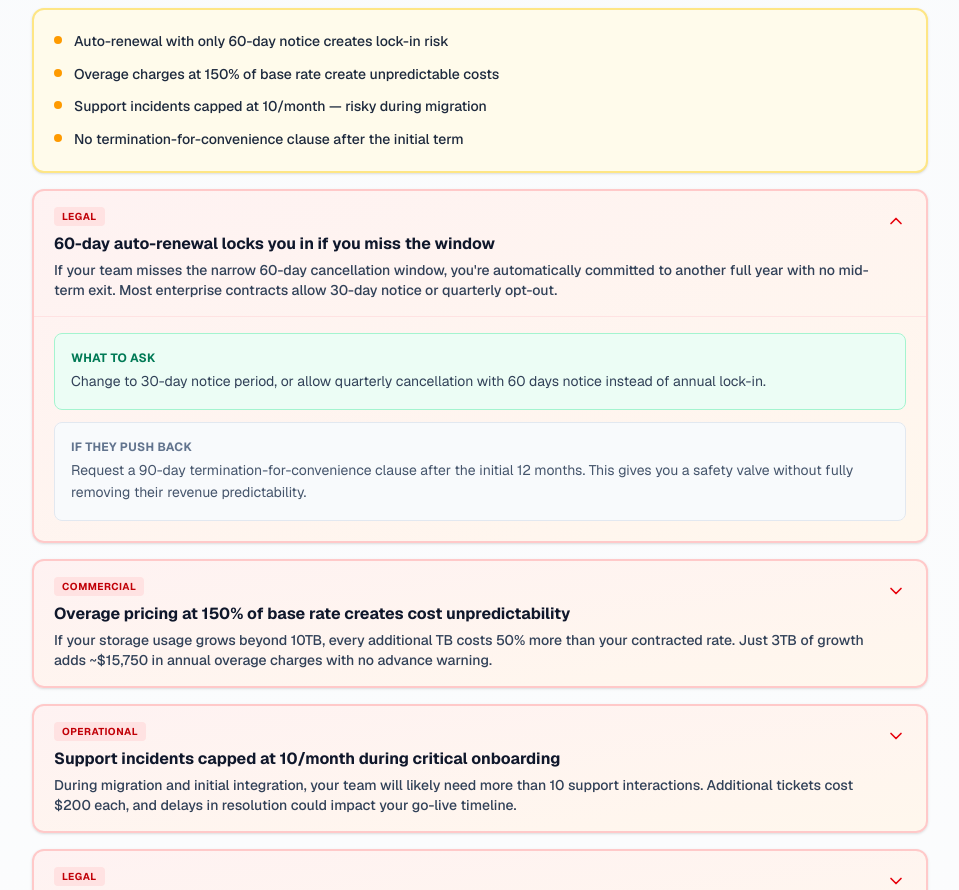
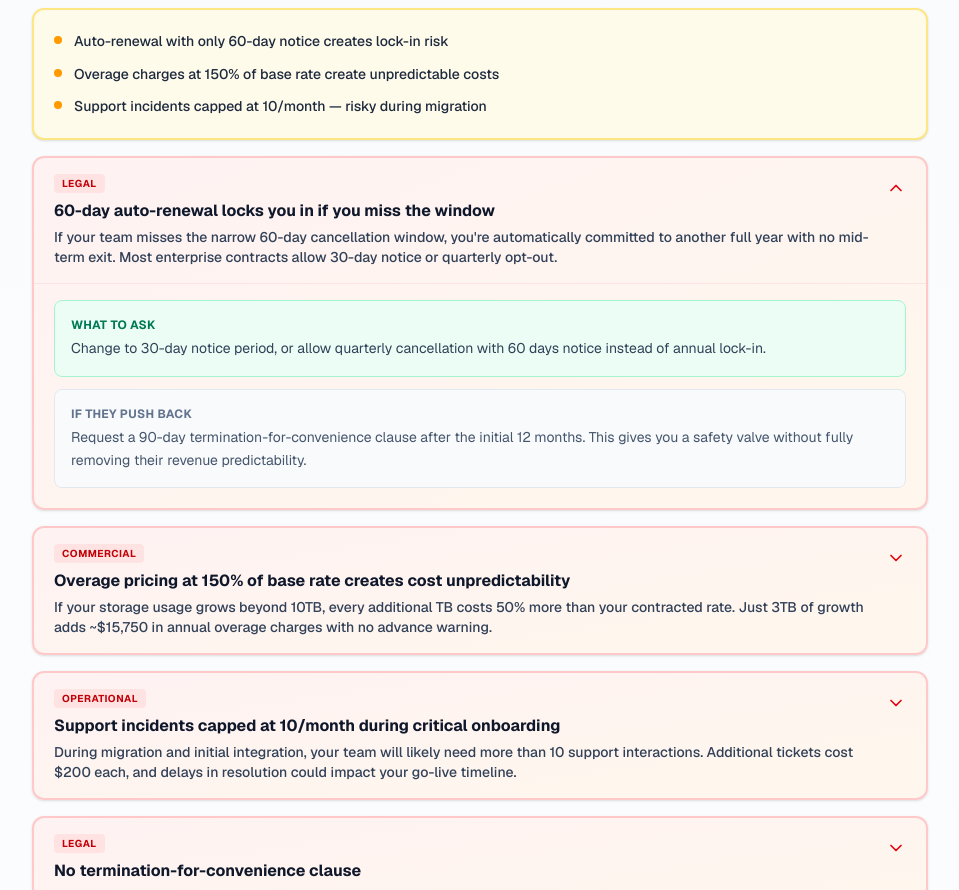
Before and after one commit to Boomchakalala/Dealcheck, a Next.js app: page /example in a window 1280 px wide. Shown: the part 1180-2070 px from the top of the page, without its empty margins (160-1119 px from the left). Built offline with nearby package versions, Linux system fonts and the light colour scheme.

Commit message:
Sandbox autosave

```diff
--- a/src/app/example/page.tsx
+++ b/src/app/example/page.tsx
@@ -30,10 +30,9 @@ const exampleOutput: DealOutput = {
     whats_concerning: [
       "Auto-renewal with only 60-day notice creates lock-in risk",
       "Overage charges at 150% of base rate create unpredictable costs",
-      "Support incidents capped at 10/month — risky during migration",
-      "No termination-for-convenience clause after the initial term"
+      "Support incidents capped at 10/month — risky during migration"
     ],
-    conclusion: "The infrastructure and compliance features are solid, but the contract terms create unnecessary vendor lock-in and cost unpredictability. The auto-renewal window is narrow, overages are punitive, and support limits could cause problems during onboarding. These are all negotiable."
+    conclusion: "Solid infrastructure and compliance, but contract terms create vendor lock-in and cost unpredictability — all negotiable."
   },
   red_flags: [
     {
```
